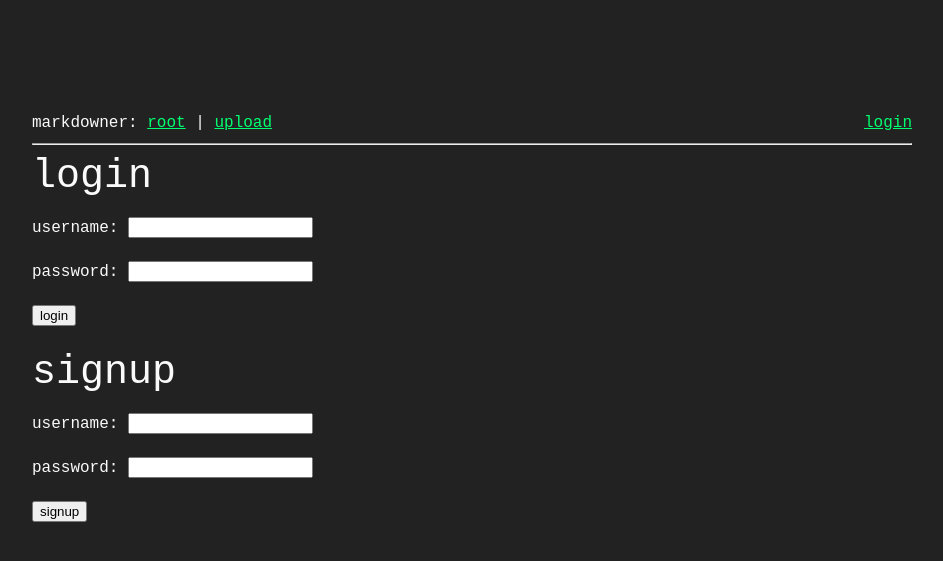
After one commit to GeorgeHoneywood/markdowner, a Flask app: template templates/login.html in a window 1280 px wide. The commit adds this page. Shown: the top 561 px of the page, without its empty margins (168-1111 px from the left). Run offline with Flask 2, Linux system fonts and the light colour scheme; the template is opened without the code that fills it, so the values that code supplies are empty.

Commit message:
confusion, everything broke now

```diff
--- a/app.py
+++ b/app.py
@@ -1,6 +1,10 @@
-from flask import Flask, request, url_for, render_template, redirect, abort, escape
+from flask import Flask, session, request, url_for, render_template, redirect, abort, escape, flash
 from flask_cors import CORS
 from flask_api import status
+from flask_session import Session
+
+#from werkzeug.security import generate_password_hash, check_password_hash
+#from werkzeug.middleware.proxy_fix import ProxyFix
 
 from pymongo import MongoClient
 from datetime import datetime
@@ -13,24 +17,67 @@ import markdown
 import os
 
 app = Flask(__name__)
+app.app_context().push()
 CORS(app)
+
+#app.secret_key = os.environ["SECRET_KEY"].encode("utf-8")
+#app.wsgi_app = ProxyFix(app.wsgi_app, x_proto=1, x_host=1)
 
 response = {}
 
 client = MongoClient(os.environ["MONGODB_URI"])
 db = client["heroku_n4snplp7"]
 pastes = db.pastes
+users = db.users
+
+# SESSION_TYPE = "mongodb"
+# SESSION_MONGODB = client
+# app.config.from_object(__name__)
+# Session(app)
 
 @app.route("/", methods=["GET"])
 def index():
     return render_template("index.html", upload=url_for("upload"))
+
+@app.route("/login", methods=["GET", "POST"])
+def login():
+    if request.method == "GET":
+        return render_template("login.html"), status.HTTP_200_OK
+    else:
+        user = users.find_one({"username": request.form['username']})
+        if not user:
+            error = "user doesn't exist"
+            return redirect(url_for("login", error = error))
+        else:
+            if check_password_hash(escape(request.form['password']).encode("utf-8") + user["salt"]):
+                print("yes")
+            else:
+                print("nop")
+
+@app.route("/signup", methods=["POST"])
+def signup():
+    if users.find_one({"username": request.form['username']}):
+        error = "user already exists"
+        return redirect(url_for("login", error = error))
+    else:
+        message = "user '{}' created".format(request.form['username'])
+        salt = os.urandom(16)
+
+        users.insert_one({
+                            "username": request.form['username'],
+                            "password": generate_password_hash(escape(request.form['password']).encode("utf-8") + salt),
+                            "salt": salt,
+                            "timestamp": datetime.now(),
+                            "ip": request.remote_addr
+                          })
+        return redirect(url_for("login", message = message))
 
 @app.route("/upload", methods=["GET", "POST"])
 def upload():
     if request.method == "POST":
         return genHTML(request)
     else:
-        return inputMarkdown(request)
+        return render_template("upload.html")
 
 def genHTML(request):
     if request.content_type == 'application/x-www-form-urlencoded':
@@ -41,14 +88,10 @@ def genHTML(request):
             md = request.data.decode("utf-8")
 
             md = md.replace("\\n", "\n")
-        except UnicodeDecodeError as e:
-            response["code"] = status.HTTP_415_UNSUPPORTED_MEDIA_TYPE
-            response["status"] = "Markdown only please ('{}')".format(e)
-            return json.dumps(response), status.HTTP_415_UNSUPPORTED_MEDIA_TYPE, {'Content-Type':'application/json'}
+        except UnicodeDecodeError:
+            return badInputError(request)
     else:
-        response["code"] = status.HTTP_415_UNSUPPORTED_MEDIA_TYPE
-        response["status"] = "Markdown only please ('Content-Type: text/markdown', not '{}')".format(request.content_type)
-        return json.dumps(response), status.HTTP_415_UNSUPPORTED_MEDIA_TYPE, {'Content-Type':'application/json'}
+        return badInputError(request)
 
     if len(md) > 50000:
         abort(status.HTTP_406_NOT_ACCEPTABLE)
@@ -57,12 +100,12 @@ def genHTML(request):
     html = markdown.markdown(escape(md), extensions=['mdx_truly_sane_lists', 'pymdownx.superfences'])
 
     paste = {
-            "pasteID": genID(),
-            "userID": "guest",
-            "timestamp": datetime.now(),
-            "markdown": md,
-            "html": html
-        }
+                "pasteID": genID(),
+                "username": "guest",
+                "timestamp": datetime.now(),
+                "markdown": md,
+                "html": html
+            }
 
     pastes.insert_one(paste)
 
@@ -78,8 +121,10 @@ def genHTML(request):
 def genID():
     return "".join([choice(string.ascii_letters + string.digits) for char in range(8)])
 
-def inputMarkdown(request):
-    return render_template("upload.html", url=url_for("upload", _external=True))
+def badInputError(request):
+    response["code"] = status.HTTP_415_UNSUPPORTED_MEDIA_TYPE
+    response["status"] = "Markdown only please ('Content-Type: text/markdown', not '{}')".format(request.content_type)
+    return json.dumps(response), status.HTTP_415_UNSUPPORTED_MEDIA_TYPE, {'Content-Type':'application/json'}
 
 @app.route("/fetch/<string:pasteID>/raw", methods=['GET'])
 def rawFetch(pasteID):
@@ -89,7 +134,7 @@ def rawFetch(pasteID):
 def fetch(pasteID):
     paste = retrieve(pasteID)
 
-    return render_template("display.html", body = paste["html"], title = "fetch", fetch = True, pasteID = pasteID, user = paste["userID"], timestamp = paste["timestamp"])
+    return render_template("display.html", paste = paste, title = "fetch", fetch = True)
 
 def retrieve(pasteID):
     paste = pastes.find_one({"pasteID": pasteID})
--- a/requirements.txt
+++ b/requirements.txt
@@ -8,3 +8,4 @@ mdx-truly-sane-lists==1.2
 gunicorn==20.0.4
 pymdown-extensions==6.2
 pymongo==3.7.1
+Flask-Session==0.3.1
--- a/static/style.css
+++ b/static/style.css
@@ -43,6 +43,14 @@ body {
 .box .row.footer {
     flex: 0 1 40px;
 } */
+
+.error {
+  color: red;
+}
+
+.message {
+  color: green;
+}
 
 #left { width:40%; float:left; }
 #right { width:60%; float:right; text-align: end; }
--- a/templates/display.html
+++ b/templates/display.html
@@ -1,5 +1,5 @@
 {% extends "header.html" %}
 
 {% block content %}
-    <div class="row data">{{ body|safe }}</div>
+    <div class="row data">{{ paste["html"]|safe }}</div>
 {% endblock %}
--- a/templates/header.html
+++ b/templates/header.html
@@ -14,7 +14,7 @@
     </head>
     <body>
         <div class="content">
-          <div class="row header"><div id="left">markdowner: <a href="{{ url_for('index') }}">root</a> | <a href="{{ url_for('upload') }}">upload</a> {% if fetch %} | <a href="{{url_for('rawFetch', pasteID = pasteID)}}">raw</a>{% endif %}</div><div id="right"> {% if fetch %}by: {{ user }} | uploaded at: {{ timestamp.strftime("%d/%m/%Y %H:%M:%S") }}{% else %}<a>login</a>{% endif %}</div>
+          <div class="row header"><div id="left">markdowner: <a href="{{ url_for('index') }}">root</a> | <a href="{{ url_for('upload') }}">upload</a> {% if fetch %} | <a href="{{url_for('rawFetch', pasteID = paste['pasteID'])}}">raw</a>{% endif %}</div><div id="right"> {% if fetch %}by: {{ paste["userID"] }} | uploaded at: {{ paste["timestamp"].strftime("%d/%m/%Y %H:%M:%S") }}{% else %}<a href="{{ url_for('login')}}">login</a>{% endif %}</div>
           <div id="below"><hr></div></div>
           {% block content %}{% endblock %}
           <div class="row footer"></div>
--- /dev/null
+++ b/templates/login.html
@@ -0,0 +1,27 @@
+{% extends "header.html" %}
+
+{% block content %}
+    <div class="row title"><h1>login</h1></div>
+    <div class="row data">
+        {% if request.args["error"] %}
+            <p class=error><strong>Error:</strong> {{ request.args["error"] }}
+        {% endif %}
+        {% if request.args["message"] %}
+            <p class=message><strong>Message:</strong> {{ request.args["message"] }}
+        {% endif %}
+        <!-- <p>user: {{ session["username"] }}</p>
+        <p>password: {{ session["password"] }}</p> -->
+        <form name="login" action="{{ url_for('login') }}" method = "POST">
+            <p>username: <input type="text" name="username"></p>
+            <p>password: <input type="password" name="password"></p>
+            <p><input type="submit" value=login></p>
+        </form>
+
+        <h1>signup</h1>
+        <form name="signup" action="{{ url_for('signup') }}" method = "POST">
+            <p>username: <input type="text" name="username"></p>
+            <p>password: <input type="password" name="password"></p>
+            <p><input type="submit" value=signup></p>
+        </form>
+    </div>
+{% endblock %}
--- a/templates/upload.html
+++ b/templates/upload.html
@@ -3,7 +3,7 @@
 {% block content %}
     <div class="row title"><h1>upload</h1></div>
     <div class="row data">
-        <form action = "{{ url }}" method = "POST">
+        <form action = "{{ url_for('upload') }}" method = "POST">
             <textarea name="data" rows="60" cols="150" style="width: 1125px; height: 898px; resize: none;"></textarea>
             <input type="submit" value="Send"><input type="reset">
         </form>
```
